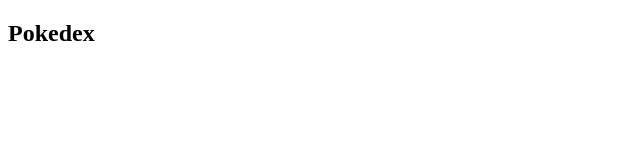
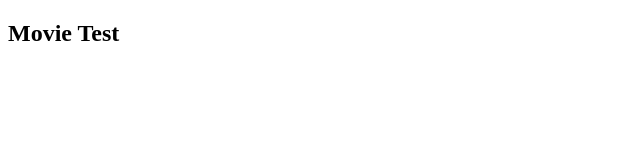
Before and after one commit to DanAttner/Movie-api, a plain HTML site: page index.html in a window 1280 px wide. Shown: the full height of the page, 0-640 px from the left. Drawn offline with Linux system fonts and the light colour scheme.

Commit message:
Update index.html

```diff
--- a/index.html
+++ b/index.html
@@ -10,7 +10,7 @@
 
   <body>
       <header>
-          <h2 class="Movie Test">Pokedex</h2>
+          <h2 >Movie Test</h2>
       </header>
 
 
```
